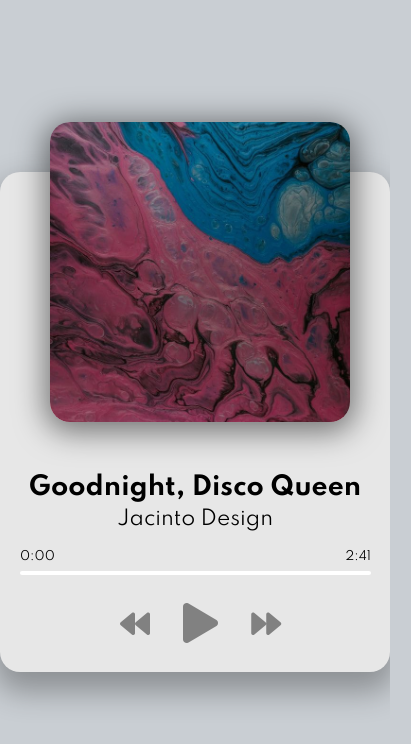
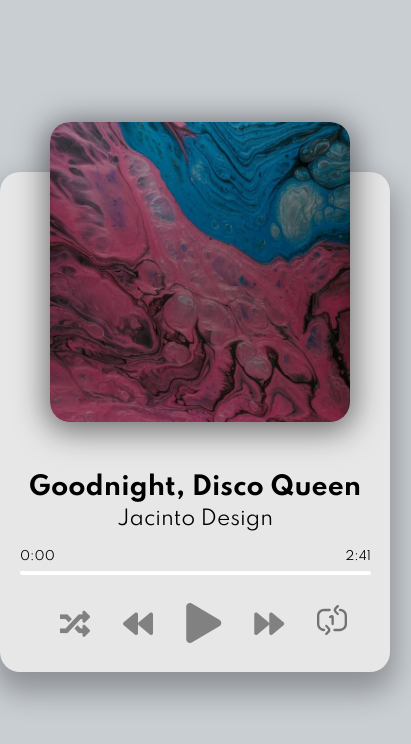
Before and after one commit to eviema/evm-music-player, a plain HTML site: page index.html in a window 390 px wide. Shown: the whole page, 411 px wide, since content can reach past the window. Drawn offline with Linux system fonts and the light colour scheme.

Commit message:
add toggle for looping current song

```diff
--- a/index.html
+++ b/index.html
@@ -27,9 +27,11 @@
         </div>
         <!-- Controls -->
         <div class="player-controls">
+            <i class="fas fa-random" id="shuffle"></i>
             <i class="fas fa-backward" id="prev" title="Previous"></i>
             <i class="fas fa-play main-button" id="play" title="Play"></i>
             <i class="fas fa-forward" id="next" title="Next"></i>
+            <img src="repeat-one.svg" alt="repeat-song" class="loop" id="loop" />
         </div>
     </div>
     <!-- Script -->
--- a/script.js
+++ b/script.js
@@ -9,6 +9,8 @@ const durationEl = document.getElementById("duration");
 const prevBtn = document.getElementById("prev");
 const playBtn = document.getElementById("play");
 const nextBtn = document.getElementById("next");
+const loopBtn = document.getElementById("loop");
+const shuffleBtn = document.getElementById("shuffle");
 
 const songs = [
   {
@@ -120,8 +122,16 @@ function setProgressBar(e) {
 }
 
 music.addEventListener("timeupdate", updateProgressBar);
+progressContainer.addEventListener("click", setProgressBar);
+
+// Auto play next song
 music.addEventListener("ended", loadNextSong);
-progressContainer.addEventListener("click", setProgressBar);
+
+// Toggle: Loop current song
+loopBtn.addEventListener("click", () => {
+  music.loop = !music.loop;
+  loopBtn.style.opacity = music.loop ? 0.8 : 0.5;
+});
 
 // On load
 loadSong(songs[songIndex]);
--- a/style.css
+++ b/style.css
@@ -85,8 +85,8 @@ h3 {
 .player-controls {
   position: relative;
   top: -15px;
-  left: 120px;
-  width: 200px;
+  left: 60px;
+  width: 90%;
 }
 
 .fas {
@@ -105,6 +105,17 @@ h3 {
   font-size: 40px;
   position: relative;
   top: 3px;
+}
+
+.loop {
+  height: 30px;
+  opacity: 0.5;
+  cursor: pointer;
+  user-select: none;
+}
+
+.loop:hover {
+  opacity: 0.7;
 }
 
 /* Media Query: iPhone (Vertical) */
```
Also changed, not shown: repeat-one.svg (added).
